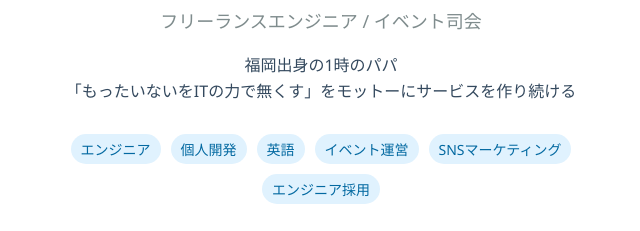
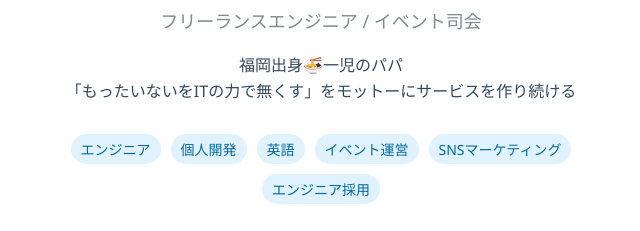
Before and after one commit to naru20181117/naru20181117.github.io, a plain HTML site: page lp/index.html in a window 1280 px wide. Shown: the part 253-484 px from the top of the page, 319-959 px from the left. Drawn offline with Linux system fonts and the light colour scheme.

Commit message:
Update index.html

```diff
--- a/lp/index.html
+++ b/lp/index.html
@@ -3,7 +3,7 @@
 <head>
   <meta charset="UTF-8">
   <meta name="viewport" content="width=device-width, initial-scale=1.0">
-  <title>なる - コーチングDXツール開発者 / イベント司会</title>
+  <title>なる - フリーランスエンジニア / マーケ営業</title>
   <style>
     * {
       margin: 0;
@@ -170,7 +170,7 @@
     <h1>なる</h1>
     <p class="tagline">フリーランスエンジニア / イベント司会</p>
     <p class="bio">
-      福岡出身の1時のパパ<br>
+      福岡出身🍜一児のパパ<br>
       「もったいないをITの力で無くす」をモットーにサービスを作り続ける<br>
     </p>
 
```
